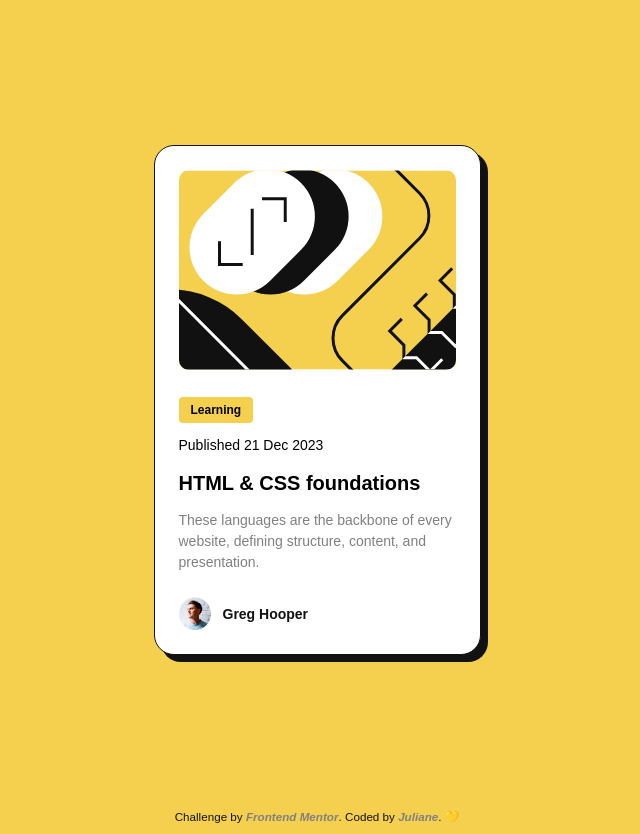
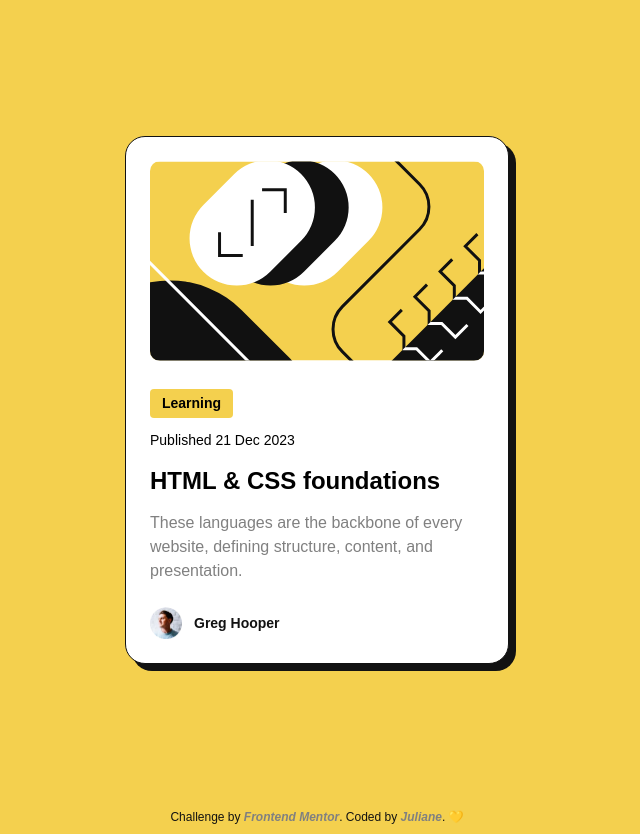
Before and after one commit to julianesilvac75/blog-preview-card, a plain HTML site: page index.html in a window 1280 px wide. Shown: the whole page, without its empty margins (323-963 px from the left). Drawn offline with Linux system fonts and the light colour scheme.

Commit message:
refactor: change px to rem

```diff
--- a/styles/style.css
+++ b/styles/style.css
@@ -14,8 +14,7 @@ body {
   background-color: hsl(47, 88%, 63%);
   font-family: 'Figtree', sans-serif;
   font-weight: 500;
-  font-size: 14px;
-  /* letter-spacing: 0.2px; */
+  font-size: 16px;
 }
 
 .main-container {
@@ -31,7 +30,7 @@ body {
   border-radius: 20px;
   box-shadow: 7px 7px hsl(0, 0%, 7%);
   padding: 24px;
-  width: 327px;
+  width: 24rem;
 }
 
 .post-img {
@@ -39,7 +38,6 @@ body {
   height: 200px;
   width: 100%;
   object-fit: cover;
-  /* margin-bottom: 24px; */
 }
 
 .post-details-container {
@@ -55,18 +53,19 @@ body {
   background-color: hsl(47, 88%, 63%);
   border-radius: 4px;
   padding: 4px 12px;
-  font-size: 12px;
+  font-size: 0.875rem;
   font-weight: 800;
   line-height: 150%;
 }
 
 time {
   line-height: 150%;
+  font-size: 0.875rem;
 }
 
 .post-title {
   line-height: 150%;
-  font-size: 20px;
+  font-size: 1.5rem;
   font-weight: 800;
 }
 
@@ -83,13 +82,14 @@ time {
 }
 
 .author-details-container img {
-  width: 32px;
+  width: 2rem;
 }
 
 .author-details-container a {
   color: hsl(0, 0%, 7%);
   text-decoration: none;
   font-weight: 800;
+  font-size: 0.875rem;
 }
 
 footer {
@@ -101,7 +101,7 @@ footer {
 
 footer span {
   color: hsl(0, 0%, 7%);
-  font-size: smaller;
+  font-size: 0.75rem;
 }
 
 footer span a {
```
